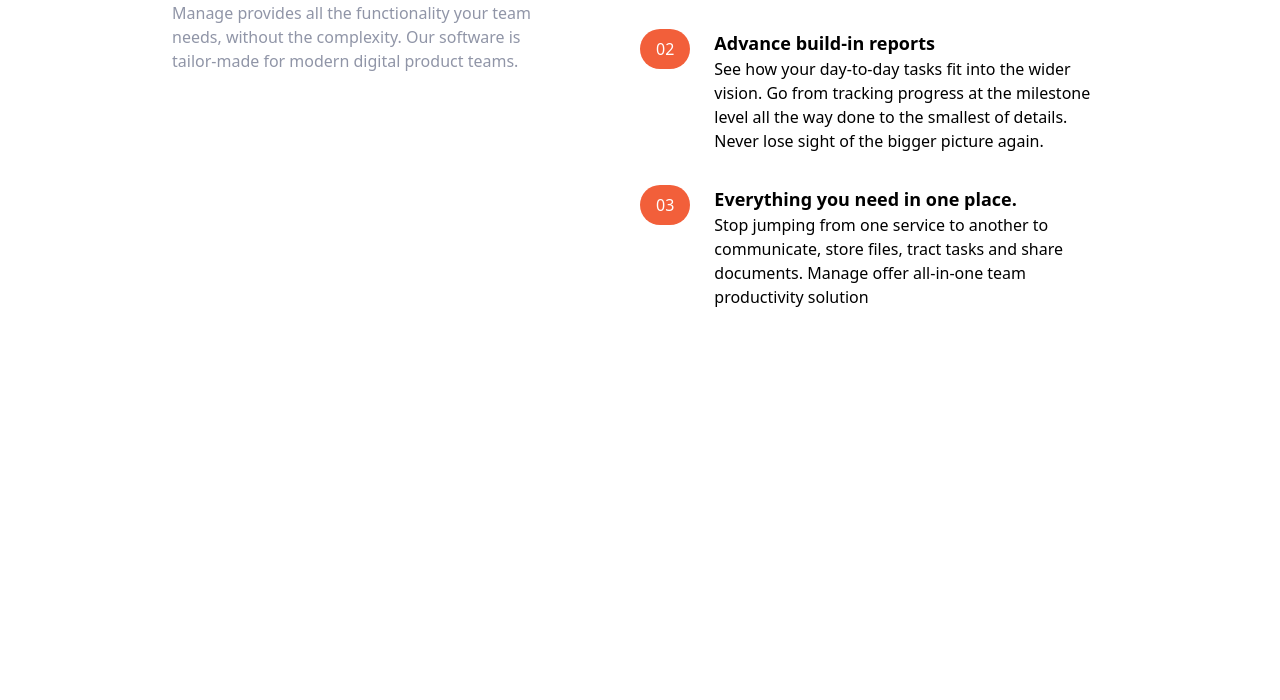
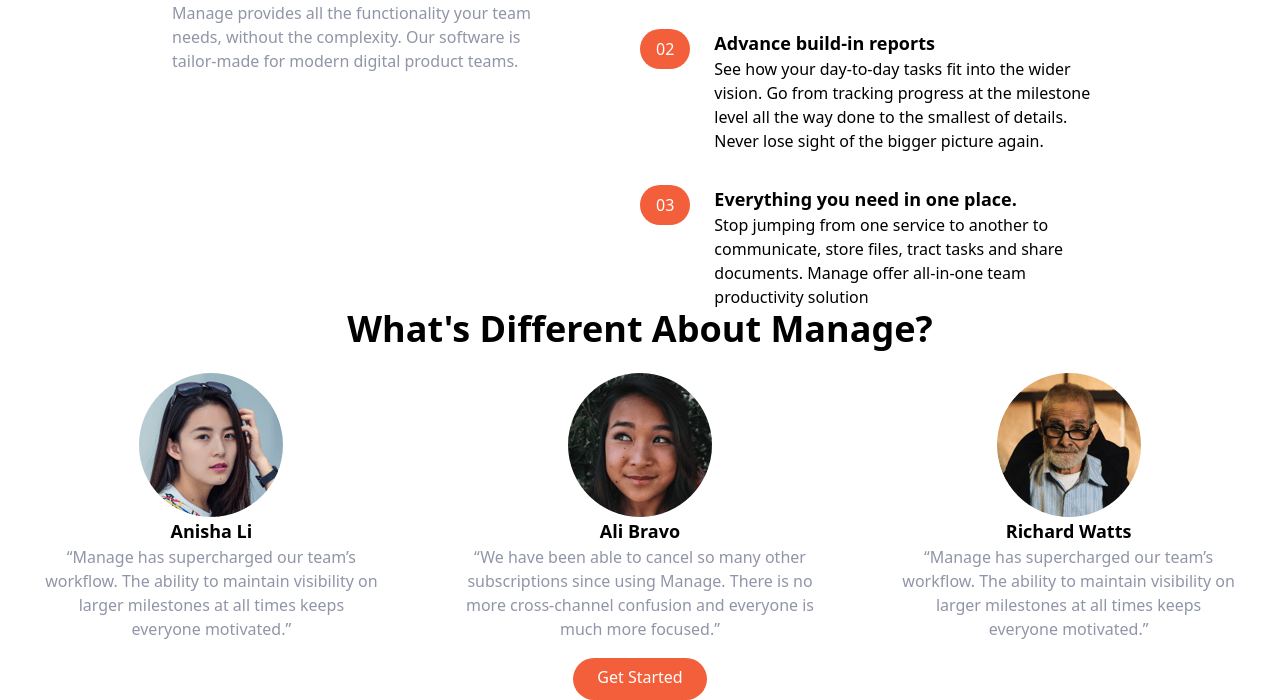
Before and after one commit to joeyovey/landing-page, a website: page index.html in a window 1280 px wide. Shown: the part 783-1483 px from the top of the page. Before the commit the page ends 1092 px from the top, so only its background shows below. Drawn offline with Linux system fonts and the light colour scheme.

Commit message:
Added the testimonials section

```diff
--- a/index.html
+++ b/index.html
@@ -143,10 +143,68 @@
                         </p>
                      </div>
                  </div>
-
-
             </div>
          </div>
      </section>
+
+     <section id="testimonials">
+        <!-- Container to heading and testm blocks -->
+        <div class="max-w-6xl px-5 mx-auto mt-32 text-center">
+          <!-- Heading -->
+          <h2 class="text-4xl font-bold text-center">
+            What's Different About Manage?
+          </h2>
+          <!-- Testimonials Container -->
+          <div class="flex flex-col mt-24 md:flex-row md:space-x-6">
+            <!-- Testimonial 1 -->
+            <div
+              class="flex flex-col items-center p-6 space-y-6 rounded-lg bg-veryLightGray md:w-1/3"
+            >
+              <img src="img/avatar-anisha.png" class="w-16 -mt-14" alt="" />
+              <h5 class="text-lg font-bold">Anisha Li</h5>
+              <p class="text-sm text-darkGrayishBlue">
+                “Manage has supercharged our team’s workflow. The ability to
+                maintain visibility on larger milestones at all times keeps
+                everyone motivated.”
+              </p>
+            </div>
+
+            <!-- Testimonial 2 -->
+            <div
+              class="hidden flex-col items-center p-6 space-y-6 rounded-lg bg-veryLightGray md:flex md:w-1/3"
+            >
+              <img src="img/avatar-ali.png" class="w-16 -mt-14" alt="" />
+              <h5 class="text-lg font-bold">Ali Bravo</h5>
+              <p class="text-sm text-darkGrayishBlue">
+                “We have been able to cancel so many other subscriptions since
+                using Manage. There is no more cross-channel confusion and
+                everyone is much more focused.”
+              </p>
+            </div>
+
+            <!-- Testimonial 3 -->
+            <div
+              class="hidden flex-col items-center p-6 space-y-6 rounded-lg bg-veryLightGray md:flex md:w-1/3"
+            >
+              <img src="img/avatar-richard.png" class="w-16 -mt-14" alt="" />
+              <h5 class="text-lg font-bold">Richard Watts</h5>
+              <p class="text-sm text-darkGrayishBlue">
+                “Manage has supercharged our team’s workflow. The ability to
+                maintain visibility on larger milestones at all times keeps
+                everyone motivated.”
+              </p>
+            </div>
+          </div>
+          <!-- Button -->
+          <div class="my-16">
+            <a
+              href="#"
+              class="p-3 px-6 pt-2 text-white bg-brightRed rounded-full baseline hover:bg-brightRedLight"
+              >Get Started</a
+            >
+          </div>
+        </div>
+      </section>
+
 </body>
 </html>
```
